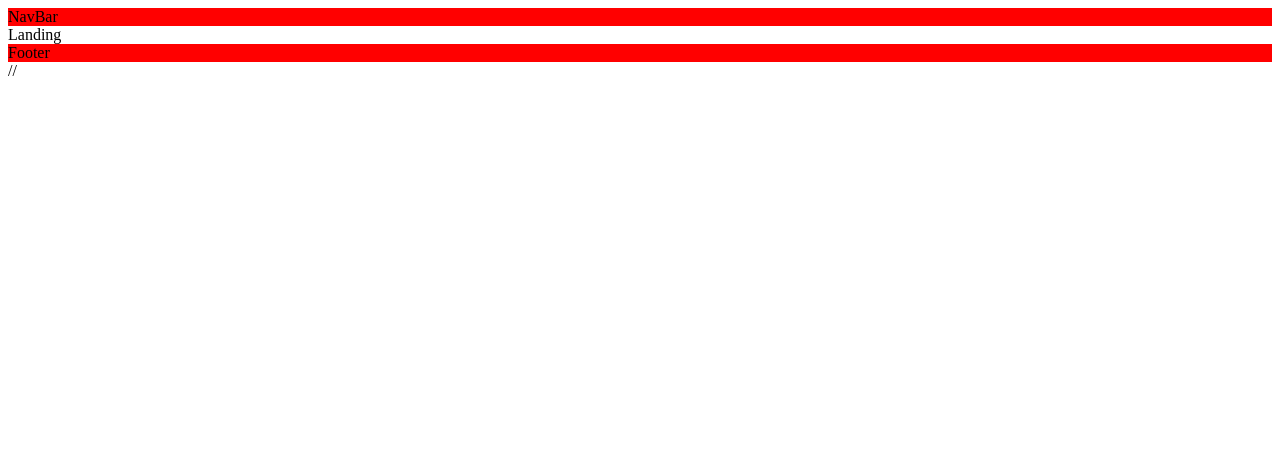
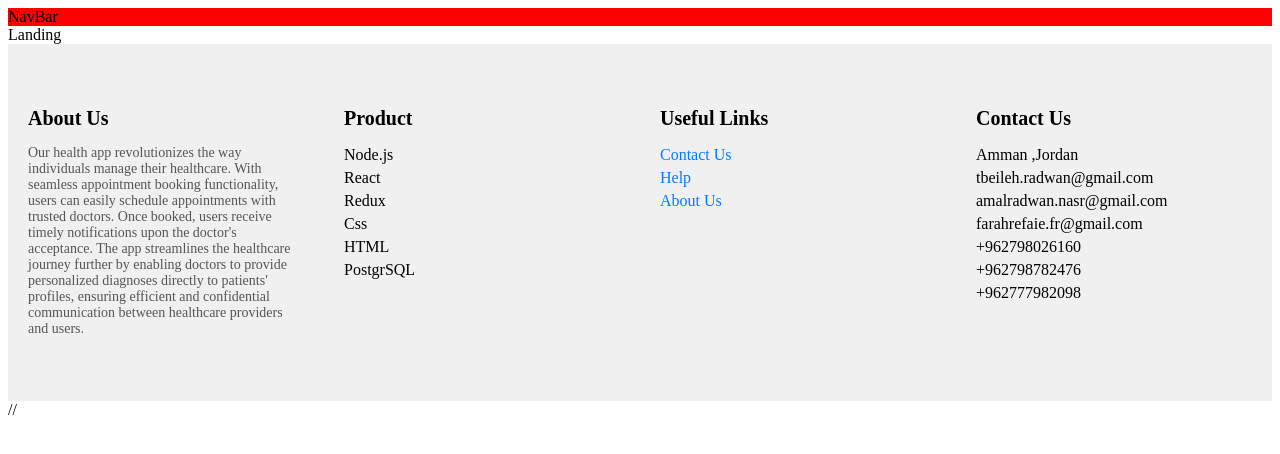
Before and after one commit to nasramal/MERAKI_Academy_Project_5_forked, a React (Vite) app in the folder frontend/: page / in a window 1280 px wide. Shown: the top 454 px of the page. Built offline with nearby package versions, Linux system fonts and the light colour scheme.

Commit message:
add the footer page

```diff
--- /dev/null
+++ b/frontend/src/pages/Footer/Footer.css
@@ -0,0 +1,52 @@
+.footer {
+    background-color: #f0f0f0;
+    padding: 50px 0;
+  }
+
+  .container {
+    display: flex;
+    flex-wrap: wrap;
+    justify-content: space-around;
+  }
+
+  .footer-section {
+    flex: 1;
+    margin: 0 20px;
+    max-width: 300px; /* Adjust as needed */
+  }
+
+  h1 {
+    font-size: 20px;
+    margin-bottom: 15px;
+  }
+
+  p {
+    font-size: 14px;
+    color: #555;
+  }
+
+  ul {
+    list-style-type: none;
+    padding: 0;
+  }
+
+  li {
+    margin-bottom: 5px;
+  }
+
+  a {
+    color: #007bff;
+    text-decoration: none;
+  }
+
+  a:hover {
+    text-decoration: underline;
+  }
+
+  /* Responsive Styles */
+  @media screen and (max-width: 768px) {
+    .footer-section {
+      flex-basis: 100%;
+      margin: 20px 0;
+    }
+  }
--- a/frontend/src/pages/Footer/Footer.jsx
+++ b/frontend/src/pages/Footer/Footer.jsx
@@ -1,7 +1,44 @@
 import React from 'react'
-
+import "./Footer.css"
 export default function Footer() {
   return (
-    <div style={{background:"red"}}>Footer</div>
-  )
+    <footer className="footer">
+    <div className="container">
+      <div className="footer-section">
+        <h1>About Us</h1>
+        <p>Our health app revolutionizes the way individuals manage their healthcare. With seamless appointment booking functionality, users can easily schedule appointments with trusted doctors. Once booked, users receive timely notifications upon the doctor's acceptance. The app streamlines the healthcare journey further by enabling doctors to provide personalized diagnoses directly to patients' profiles, ensuring efficient and confidential communication between healthcare providers and users.</p>
+      </div>
+      <div className="footer-section">
+        <h1>Product</h1>
+        <ul>
+          <li>Node.js</li>
+          <li>React</li>
+          <li>Redux</li>
+          <li>Css</li>
+          <li>HTML</li>
+          <li>PostgrSQL</li>
+        </ul>
+      </div>
+      <div className="footer-section">
+        <h1>Useful Links</h1>
+        <ul>
+          <li><a href="#">Contact Us</a></li>
+          <li><a href="#">Help</a></li>
+          <li><a href="#">About Us</a></li>
+        </ul>
+      </div>
+      <div className="footer-section">
+        <h1>Contact Us</h1>
+        <ul>
+          <li> Amman ,Jordan </li>
+          <li>tbeileh.radwan@gmail.com</li>
+          <li>amalradwan.nasr@gmail.com </li>
+          <li>farahrefaie.fr@gmail.com </li>
+          <li>+962798026160</li>
+          <li>+962798782476</li>
+          <li>+962777982098</li>
+        </ul>
+      </div>
+    </div>
+  </footer>  )
 }
```
